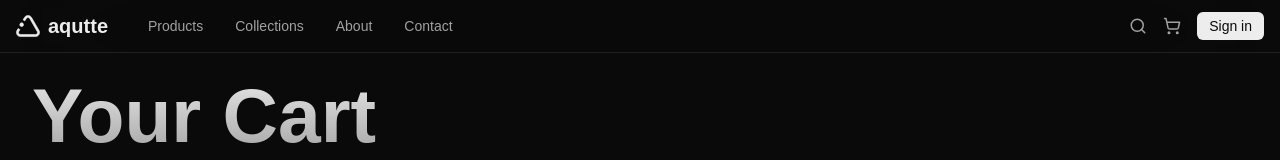
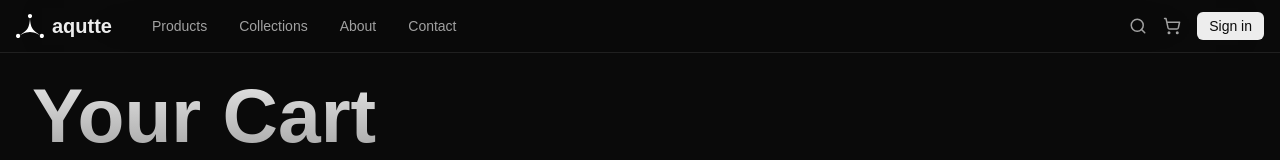
Before and after one commit to KigoJomo/store, a Next.js app: page /cart in a window 1280 px wide. Shown: the top 160 px of the page. Built offline with nearby package versions, Linux system fonts and the light colour scheme; no server answers; a web font is replaced by a local one.

Commit message:
Refactor Logo component for improved SVG rendering and update favicon; modify Home page structure

```diff
--- a/app/components/ui/Logo.tsx
+++ b/app/components/ui/Logo.tsx
@@ -1,22 +1,37 @@
 import { FC } from 'react';
 
-interface LogoProps{
+interface LogoProps {
   size?: number;
 }
 
-export const Logo: FC<LogoProps> = ({size = 24}) => {
+export const Logo: FC<LogoProps> = ({ size = 24 }) => {
   return (
+    <>
       <svg
-      width={size}
+        // width="481"
+        // height="413"
+        width={size * 1.16464891}
         height={size}
-      viewBox="0 0 1268 1159"
+        viewBox="0 0 481 413"
         fill="none"
         xmlns="http://www.w3.org/2000/svg">
         <path
-        d="M195.85 786.336L206.349 768.158L188.176 757.652L128.021 722.876L109.833 712.362L99.326 730.554L51.2633 813.766C-31.9769 957.882 72.082 1138 238.527 1138H1029.47C1195.92 1138 1299.98 957.882 1216.74 813.766L821.264 129.074C738.034 -15.0244 529.966 -15.0246 446.736 129.074L383.61 238.366L373.11 256.544L391.284 267.05L451.439 301.826L469.626 312.34L480.134 294.149L543.286 184.811C583.602 115.012 684.398 115.012 724.714 184.811L1120.19 869.504C1160.49 939.285 1110.12 1026.54 1029.47 1026.54H238.527C157.881 1026.54 107.508 939.285 147.813 869.503L195.85 786.336ZM299.454 608.769C353.991 608.769 398.217 564.574 398.217 510.038C398.217 455.503 353.991 411.308 299.454 411.308C244.916 411.308 200.69 455.503 200.69 510.038C200.69 564.574 244.916 608.769 299.454 608.769Z"
-        className="stroke-foreground fill-foreground"
-        strokeWidth="32"
+          d="M277 36C277 55.8822 260.882 72 241 72C221.118 72 205 55.8822 205 36C205 16.1177 221.118 0 241 0C260.882 0 277 16.1177 277 36Z"
+          fill="white"
+        />
+        <path
+          d="M481 377C481 396.882 464.882 413 445 413C425.117 413 409 396.882 409 377C409 357.118 425.117 341 445 341C464.882 341 481 357.118 481 377Z"
+          fill="white"
+        />
+        <path
+          d="M72 377C72 396.882 55.8822 413 36 413C16.1177 413 0 396.882 0 377C0 357.118 16.1177 341 36 341C55.8822 341 72 357.118 72 377Z"
+          fill="white"
+        />
+        <path
+          d="M241 60C241 60 241.566 181.604 280.292 245.667C319.018 309.73 429 371 429 371C429 371 318.452 310.666 241 310.666C163.547 310.666 53 371 53 371C53 371 162.982 309.73 201.708 245.667C240.434 181.604 241 60 241 60Z"
+          fill="white"
         />
       </svg>
+    </>
   );
 };
--- a/app/page.tsx
+++ b/app/page.tsx
@@ -7,13 +7,13 @@ import CallToAction from './components/landing/CallToAction';
 
 export default function Home() {
   return (
-    <main className="flex flex-col gap-20 pb-20">
+    <>
       <Hero />
       <Promise />
       <Offerings />
       <Community />
       <Newsletter />
       <CallToAction />
-    </main>
+    </>
   );
 }
```
Also changed, not shown: 1 other file (tests, documents, lock files or other folders). Lines whose indentation alone changed are shown as unchanged.
